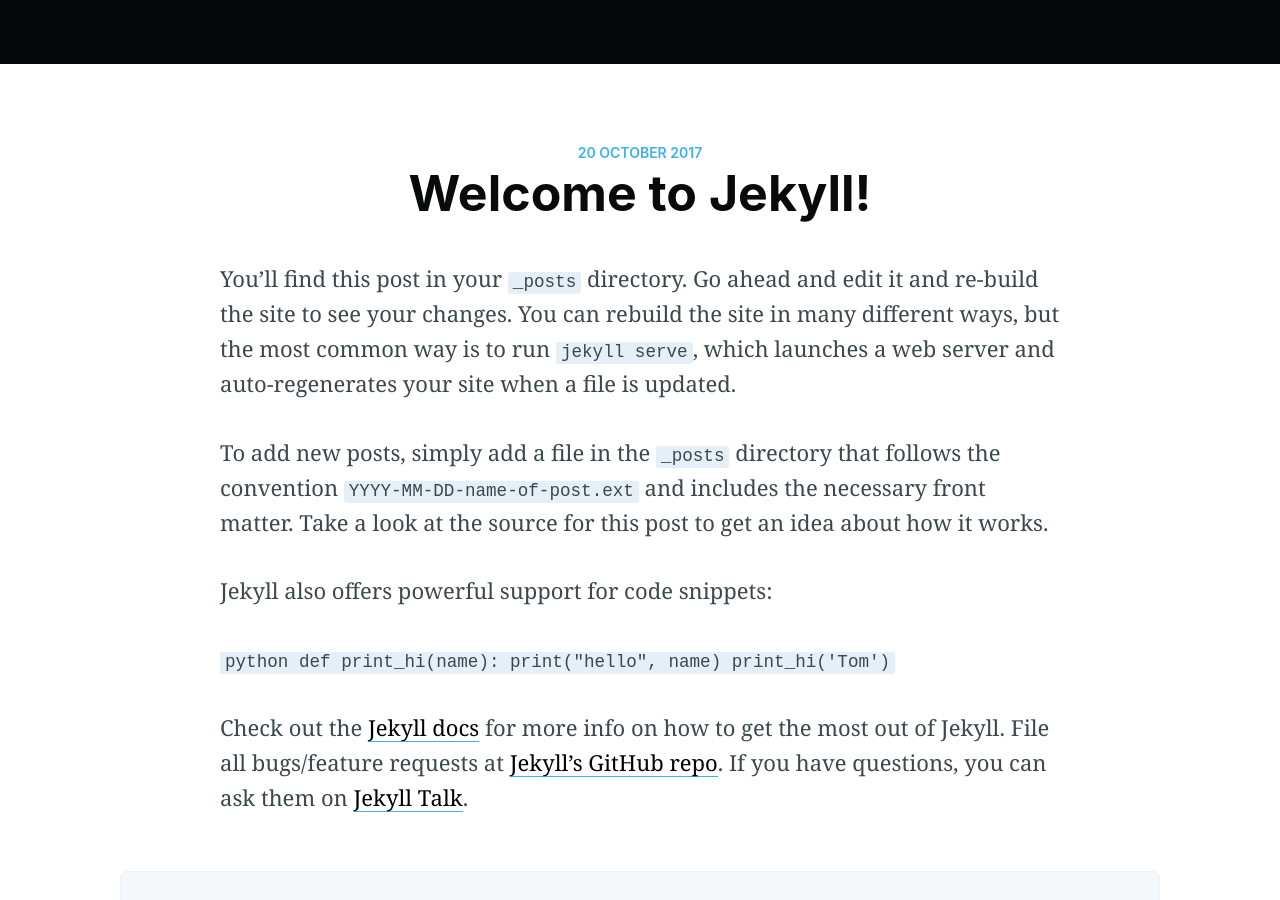
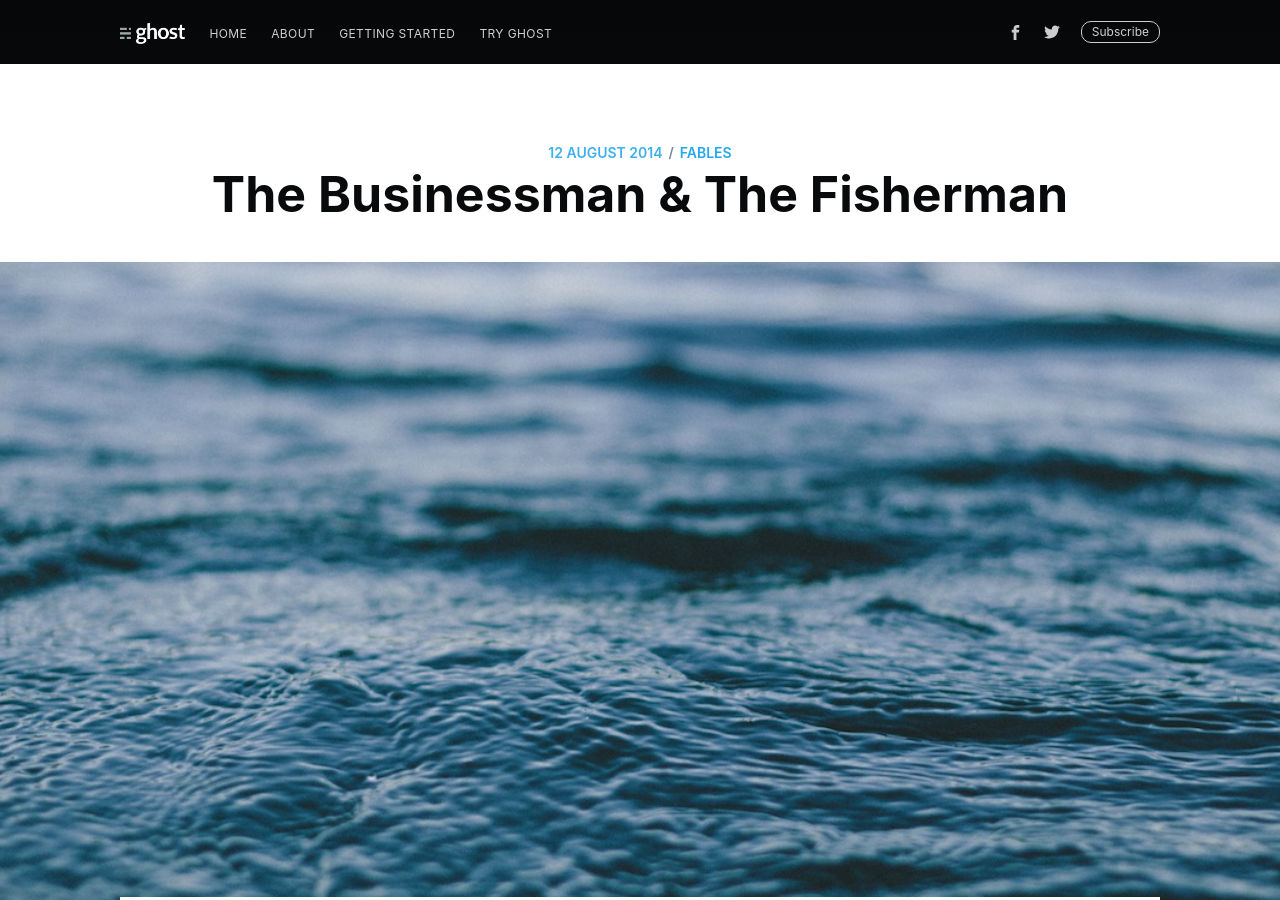
Before and after one commit to gaki2745/gaki2745.github.io, a Jekyll site: the page built from _posts/2019-02-23-first-post.md, in a window 1280 px wide and 900 px high. Built offline with Jekyll 4.4.1, drawn with Linux system fonts in a browser that asks for light colours; nearby versions of some CDN libraries; our own code applies the rules of GitHub Pages for plain Markdown files; comment, search, counter and statistics services are not loaded.

Commit message:
Update 2019-02-23-first-post.md

```diff
--- a/_posts/2019-02-23-first-post.md
+++ b/_posts/2019-02-23-first-post.md
@@ -1,7 +1,15 @@
 ---
-title: "Welcome to Jekyll!"
-date: 2017-10-20 08:26:28 -0400
-categories: jekyll update
+layout: post
+current: post
+cover: assets/images/water.jpg
+navigation: True
+title: The Businessman & The Fisherman
+date: 2014-08-12 10:18:00
+tags: fables
+class: post-template
+subclass: 'post tag-fables'
+logo: assets/images/ghost.png
+author: hannah
 ---
 You’ll find this post in your `_posts` directory. Go ahead and edit it and re-build the site to see your changes. You can rebuild the site in many different ways, but the most common way is to run `jekyll serve`, which launches a web server and auto-regenerates your site when a file is updated.
 
```
